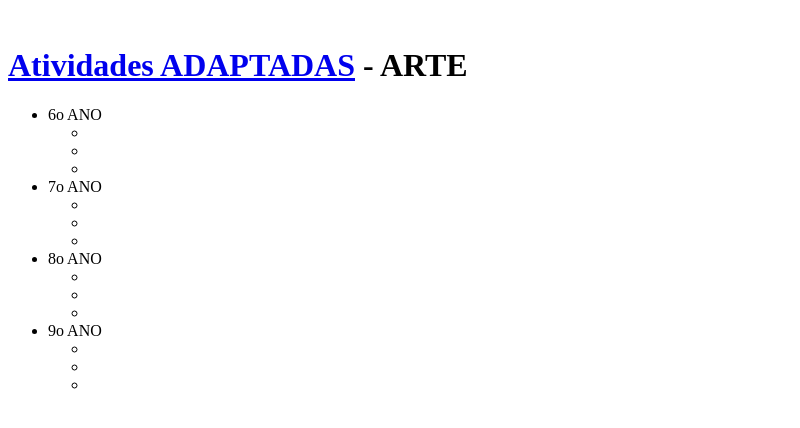
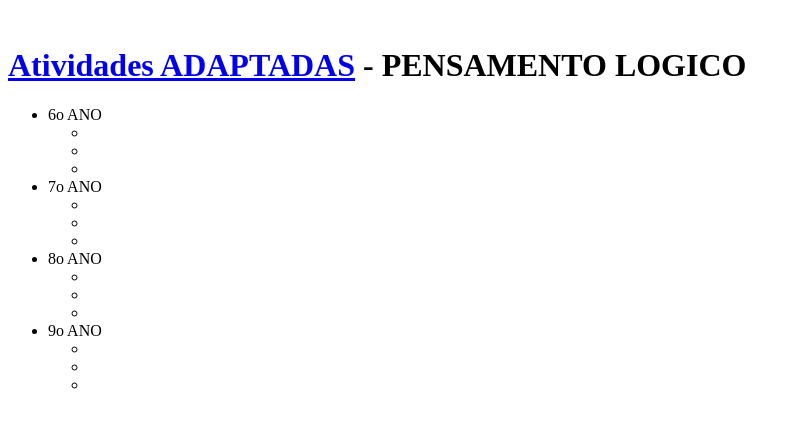
Before and after one commit to marcosrubo/rubo.com.br, a plain HTML site: page adaptadas/PENSAMENTO_LOGICO/index.html in a window 1280 px wide. Shown: the whole page, without its empty margins (0-800 px from the left). Drawn offline with Linux system fonts and the light colour scheme.

Commit message:
Update index.html

```diff
--- a/adaptadas/PENSAMENTO_LOGICO/index.html
+++ b/adaptadas/PENSAMENTO_LOGICO/index.html
@@ -1,10 +1,10 @@
 <html lang="pt-BR">
 <head>
-    <title>ARTE</title>
+    <title>PENSAMENTO LOGICO</title>
 </head>
 <body>
     <br>
-    <h1><a href="/adaptadas/index.html">Atividades ADAPTADAS</a> - ARTE</h1>
+    <h1><a href="/adaptadas/index.html">Atividades ADAPTADAS</a> - PENSAMENTO LOGICO</h1>
     <ul>
       <li>6o ANO</li>
       <ul>
```
